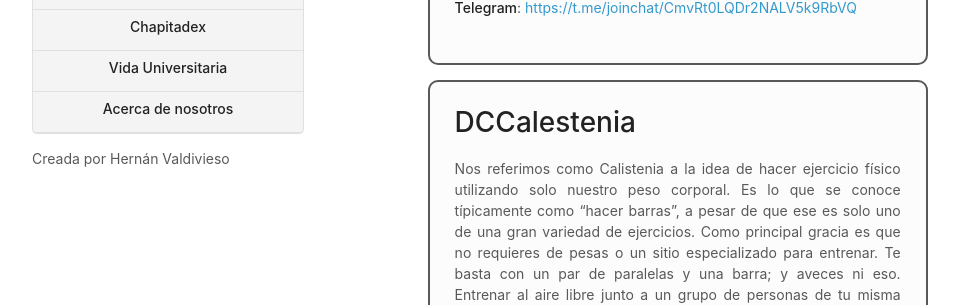
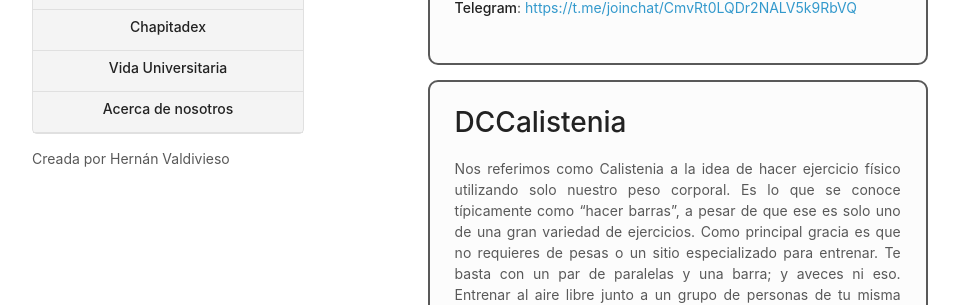
Before and after one commit to capitulo-acm-puc/capitulo-acm-puc.github.io, a Jekyll site: the page built from 3-clubs.md, in a window 1280 px wide. Shown: the part 676-981 px from the top of the page, without its empty margins (178-1137 px from the left). Built offline with Jekyll 4.4.1, drawn with Linux system fonts in a browser that asks for light colours.

Commit message:
:bug: Fixed calistenia

```diff
--- a/3-clubs.md
+++ b/3-clubs.md
@@ -28,7 +28,7 @@ Grupo para organizar salidas a algún cerro junto a profesores y otros compañer
 
 <div class="grupo">
 
-# DCCalestenia
+# DCCalistenia
 Nos referimos como Calistenia a la idea de hacer ejercicio físico utilizando solo nuestro peso corporal. Es lo que se conoce típicamente como "hacer barras", a pesar de que ese es solo uno de una gran variedad de ejercicios. Como principal gracia es que no requieres de pesas o un sitio especializado para entrenar. Te basta con un par de paralelas y una barra; y aveces ni eso. Entrenar al aire libre junto a un grupo de personas de tu misma área dispuestos a ayudarte en cualquier problema de tu vida como camadería.
 
 ### Lugar de reunión
```
